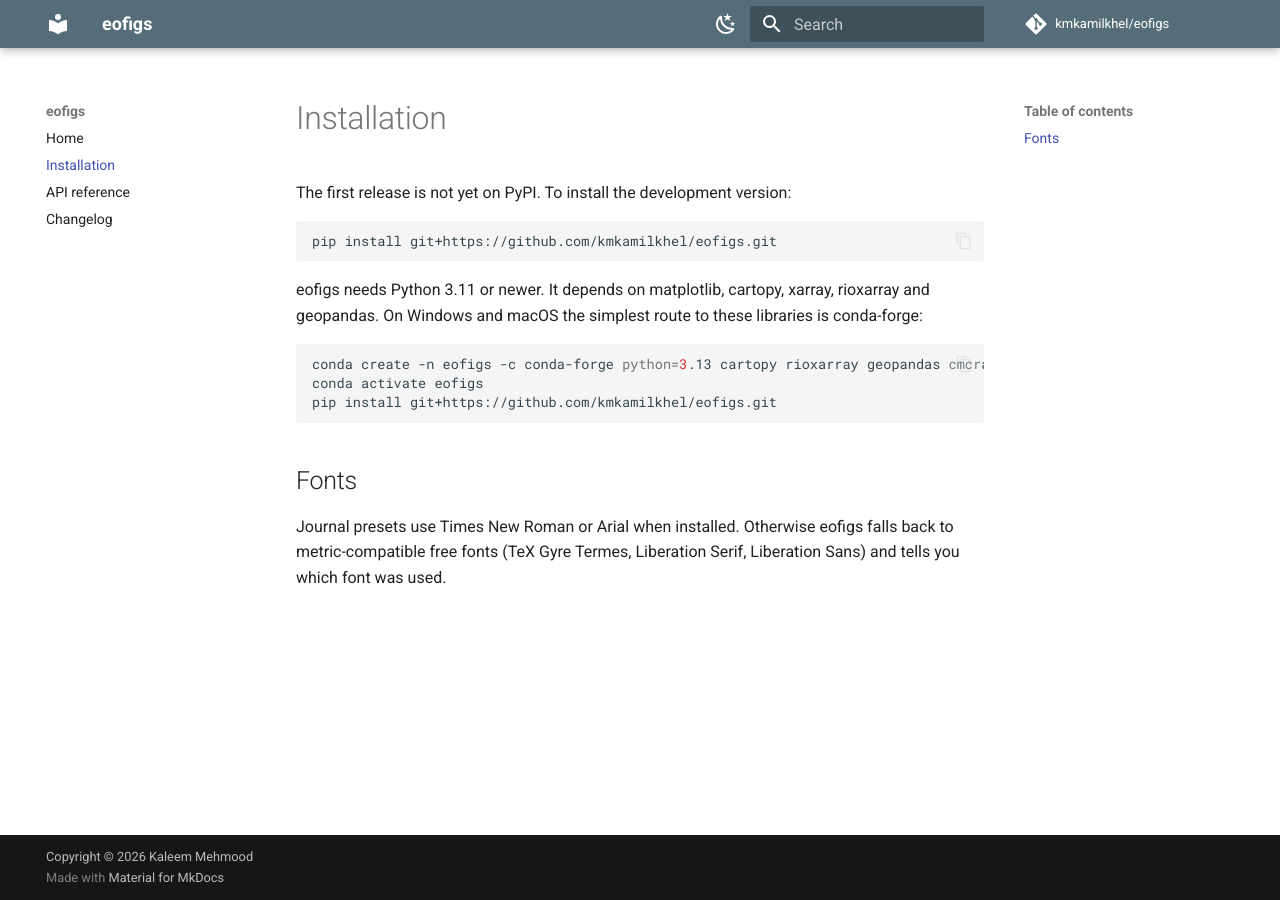
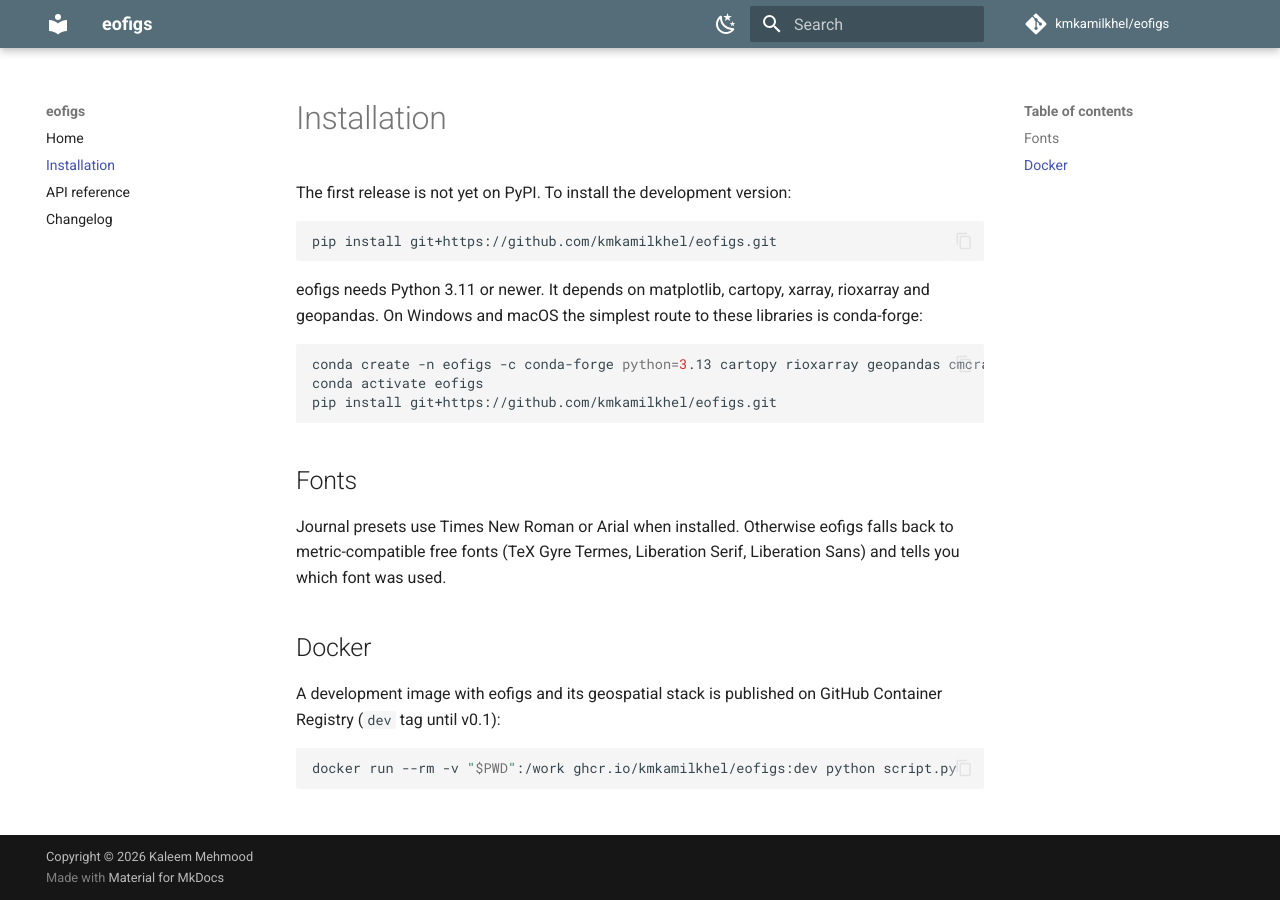
Before and after one commit to kmkamilkhel/eofigs, an MkDocs documentation site: the page built from docs/installation.md, in a window 1280 px wide. Built offline with MkDocs 1.6.1 and Material for MkDocs 9.7.7, drawn with Linux system fonts in a browser that asks for light colours; comment, search, counter and statistics services are not loaded.

Commit message:
Add container image for GitHub Container Registry

````diff
--- a/docs/installation.md
+++ b/docs/installation.md
@@ -20,3 +20,12 @@ pip install git+https://github.com/kmkamilkhel/eofigs.git
 Journal presets use Times New Roman or Arial when installed. Otherwise eofigs falls back to
 metric-compatible free fonts (TeX Gyre Termes, Liberation Serif, Liberation Sans) and tells you
 which font was used.
+
+## Docker
+
+A development image with eofigs and its geospatial stack is published on GitHub Container
+Registry (`dev` tag until v0.1):
+
+```bash
+docker run --rm -v "$PWD":/work ghcr.io/kmkamilkhel/eofigs:dev python script.py
+```
````
Also changed, not shown: CHANGELOG.md (+1 -0 lines), README.md (+10 -0 lines), 2 other files.
